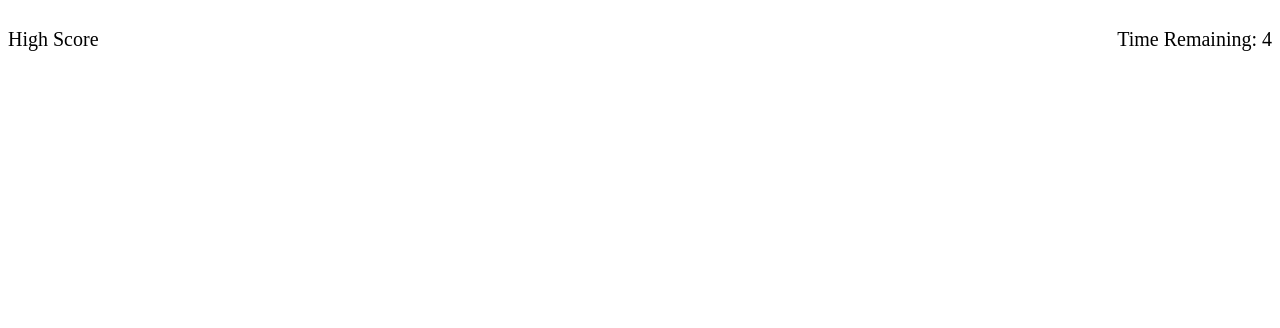
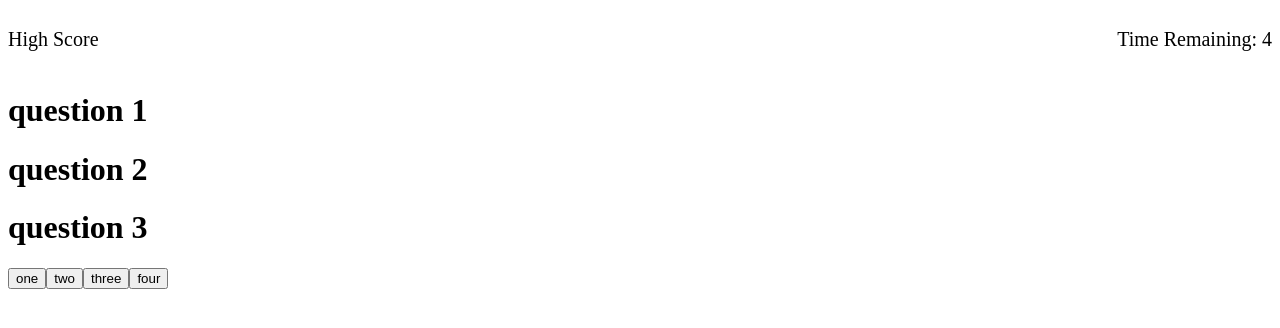
Before and after one commit to Thor40/codeQuiz, a plain HTML site: page index.html in a window 1280 px wide. Both pictures are taken after a click on the button "Start!". Drawn offline with Linux system fonts and the light colour scheme.

Commit message:
questions

```diff
--- a/assets/script/script.js
+++ b/assets/script/script.js
@@ -39,21 +39,45 @@ function countdown() {
 
 
 
-// var createQuestions = function() {
-//     //create question
-//     var question = document.createElement('h1');
-//     question.textContent = "Question One!";
-//     question.className = "qtn-item";
-//     question.setAttribute("qtn-id", questionIdCounter)
-//     questionContent.appendChild(question);
-// };
+var createQuestions = function(btnId) {
+    //create question
+    var qtnContainer = document.createElement('div');
+    qtnContainer.className = "qtn-content-div";
+
+    var questions = ["question 1", "question 2", "question 3"];
+    for (var i = 0; i < questions.length; i++) {
+        var questionOrderEl = document.createElement("h1");
+        questionOrderEl.textContent = questions[i];
+        questionOrderEl.setAttribute("value", questions[i]);
+        qtnContainer.appendChild(questionOrderEl);
+    }
+    questionContent.appendChild(qtnContainer);
+
+    var btn1 = document.createElement('button');
+    btn1.setAttribute("id", btnId);
+    btn1.textContent = "one";
+    questionContent.appendChild(btn1);
+
+    var btn2 = document.createElement('button');
+    btn2.setAttribute("id", btnId);
+    btn2.textContent = "two";
+    questionContent.appendChild(btn2);
+
+    var btn3 = document.createElement('button');
+    btn3.setAttribute("id", btnId);
+    btn3.textContent = "three";
+    questionContent.appendChild(btn3);
+
+    var btn4 = document.createElement('button');
+    btn4.setAttribute("id", btnId);
+    btn4.textContent = "four";
+    questionContent.appendChild(btn4);
+
+};
 
 
 // create all elements
-//var infoEl = document.createElement('div');
-// var listEl = document.createElement('ol');
-// var btnS = document.createElement('button')
-// var btn1 = document.createElement('button');
+//
 // var btn2 = document.createElement('button');
 // var btn3 = document.createElement('button');
 // var btn4 = document.createElement('button');
@@ -67,3 +91,4 @@ function countdown() {
 //infoEl.setAttribute('style', 'margin:auto; border:solid; padding-top:300px; padding-bottom:0px;' );
 
 document.getElementById("btn-start").addEventListener("click", countdown);
+document.getElementById("btn-start").addEventListener("click", createQuestions);
--- a/index.html
+++ b/index.html
@@ -6,7 +6,7 @@
   <link rel="stylesheet" href="./assets/style.css" type="text/css">
   </head>
   <body>
-    <div class="score" id="score">
+    <div class="score">
       <p>High Score</p>
       <p>Time Remaining: <span id="timer"></span></p>
     </div>
```
